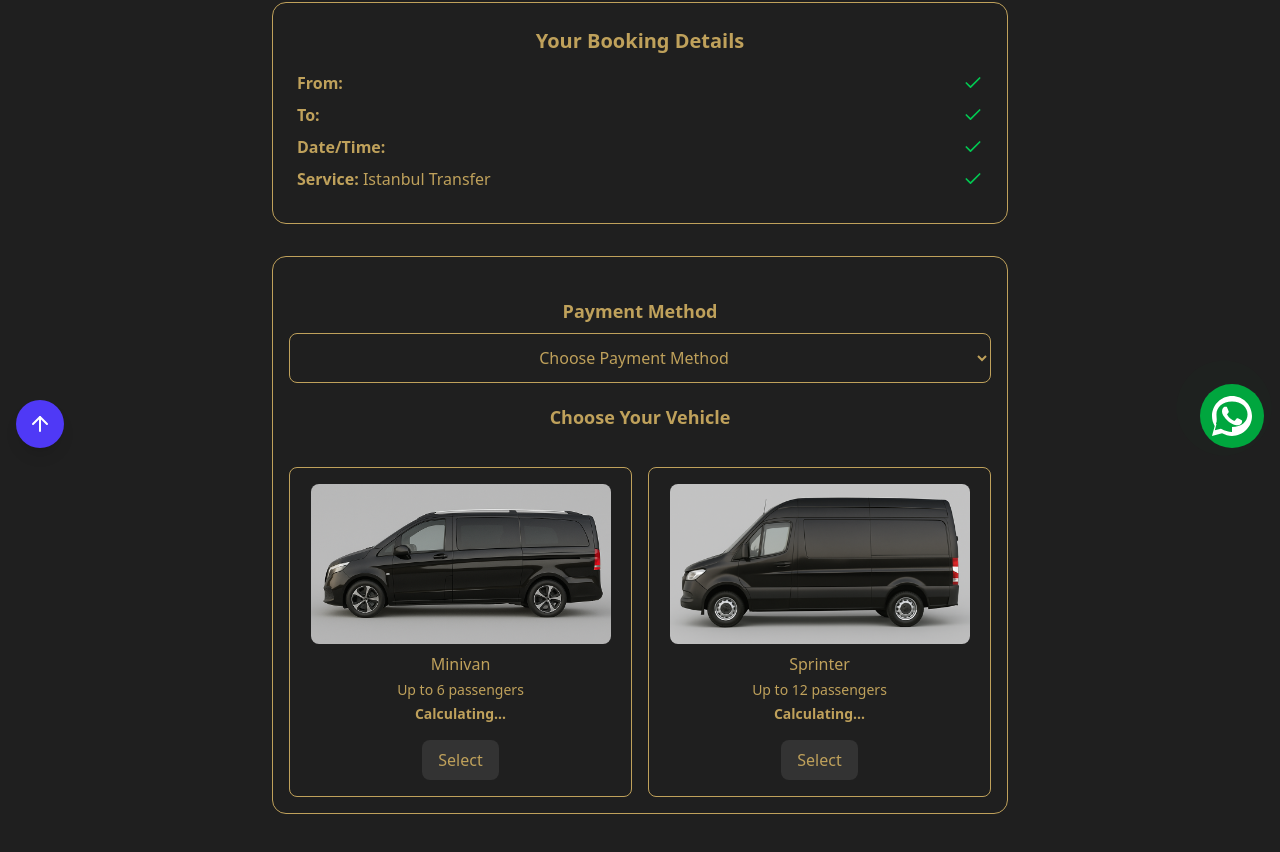
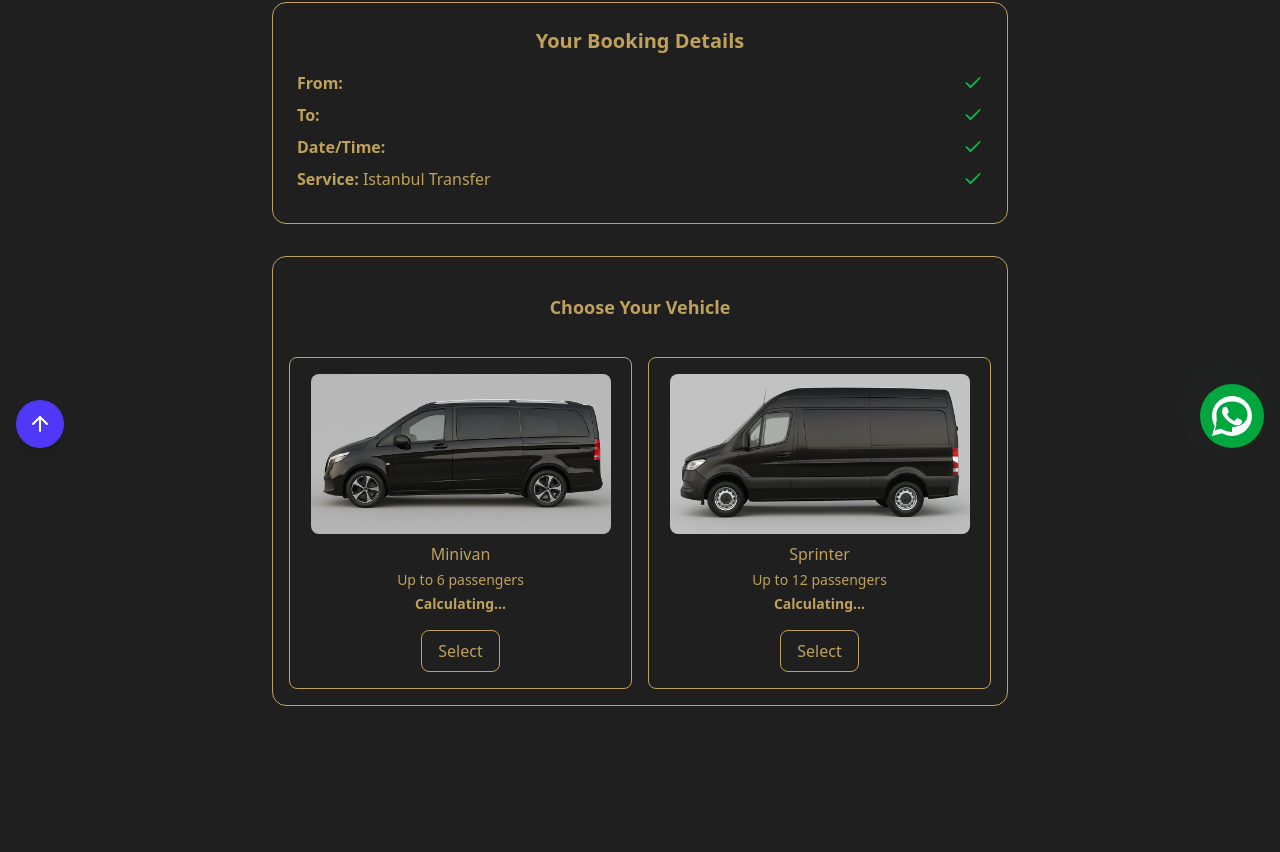
Before and after one commit to 0xSyntellect/v0-lp, a Next.js app: page /booking in a window 1280 px wide. Shown: the part 336-1188 px from the top of the page. After the commit the page ends 1114 px from the top, so only its background shows below. Built offline with nearby package versions, Linux system fonts and the light colour scheme.

Commit message:
ui fixes

```diff
--- a/app/api/distance/route.ts
+++ b/app/api/distance/route.ts
@@ -14,6 +14,10 @@ export async function GET(request: NextRequest) {
       { status: 500 }
     );
   }
+
+
+
+
 
   const url = `https://maps.googleapis.com/maps/api/distancematrix/json?units=metric&origins=${encodeURIComponent(
     origins
--- a/app/booking/page.tsx
+++ b/app/booking/page.tsx
@@ -101,10 +101,7 @@ function BookingContent() {
 
   // If user tries to select a vehicle but paymentMethod is not chosen
   const handleSelectClick = (vehicleName: string, vehiclePrice: number) => {
-    if (!paymentMethod) {
-      window.alert("Please choose a payment method first.");
-      return;
-    }
+
     selectVehicle(vehicleName, vehiclePrice);
   };
 
@@ -316,20 +313,7 @@ function BookingContent() {
         {/* STEP 2 => Vehicle Selection */}
         {currentStep === 2 && (
           <div className="bg-[#1F1F1F] p-4 rounded-xl border border-[#BFA15B] mb-8">
-                        <div className="mt-6">
-              <label className="block text-lg font-semibold mb-2 text-center">
-                Payment Method
-              </label>
-              <select
-                className="w-full px-4 py-3 border border-[#BFA15B] rounded-md bg-transparent text-[#BFA15B] text-center"
-                value={paymentMethod}
-                onChange={(e) => setPaymentMethod(e.target.value)}
-              >
-                <option value="">Choose Payment Method</option>
-                <option value="credit-card">Credit Card</option>
-                <option value="cash">Cash</option>
-              </select>
-            </div>
+
 
             <h3 className="p-5 text-lg font-semibold mb-4 text-center text-[#BFA15B]">
               Choose Your Vehicle
@@ -352,16 +336,18 @@ function BookingContent() {
                 <p className="text-sm font-semibold mb-4">{serviceType === "transfer"
                   ? (minivanPrice != null ? `$${minivanPrice}` : "Calculating…")
                   : `$${hourlyPriceMinivan}`}</p>
-                <button
-                  onClick={() => handleSelectClick("Minivan", serviceType === "transfer" ? (minivanPrice ?? 0) : hourlyPriceMinivan)}
-                  className={
-                    paymentMethod
-                      ? "px-4 py-2 rounded-md border border-[#BFA15B] text-[#BFA15B] bg-transparent hover:bg-[#BFA15B] hover:text-black transition-colors duration-300"
-                      : "px-4 py-2 rounded-md bg-[#333333] text-[#BFA15B] cursor-not-allowed"
-                  }
-                >
-                  Select
-                </button>
+                    <button
+                      onClick={() =>
+                        handleSelectClick(
+                          "Minivan",
+                          serviceType === "transfer" ? (minivanPrice ?? 0) : hourlyPriceMinivan
+                        )
+                      }
+                      className="px-4 py-2 rounded-md border border-[#BFA15B] text-[#BFA15B] bg-transparent hover:bg-[#BFA15B] hover:text-black transition-colors duration-300 cursor-pointer"
+                    >
+                      Select
+                    </button>
+
               </div>
 
               {/* Sprinter */}
@@ -381,15 +367,17 @@ function BookingContent() {
                   ? (sprinterPrice != null ? `$${sprinterPrice}` : "Calculating…")
                   : `$${hourlyPriceSprinter}`}</p>
                 <button
-                  onClick={() => handleSelectClick("Sprinter", serviceType === "transfer" ? (sprinterPrice ?? 0) : hourlyPriceSprinter)}
-                  className={
-                    paymentMethod
-                      ? "px-4 py-2 rounded-md border border-[#BFA15B] text-[#BFA15B] bg-transparent hover:bg-[#BFA15B] hover:text-black transition-colors duration-300"
-                      : "px-4 py-2 rounded-md bg-[#333333] text-[#BFA15B] cursor-not-allowed"
+                  onClick={() =>
+                    handleSelectClick(
+                      "Sprinter",
+                      serviceType === "transfer" ? (sprinterPrice ?? 0) : hourlyPriceSprinter
+                    )
                   }
+                  className="px-4 py-2 rounded-md border border-[#BFA15B] text-[#BFA15B] bg-transparent hover:bg-[#BFA15B] hover:text-black transition-colors duration-300 cursor-pointer"
                 >
                   Select
                 </button>
+
               </div>
             </div>
 
@@ -517,7 +505,9 @@ function BookingContent() {
 
         {/* STEP 4 ⇒ Modern Review & Confirm */}
         {currentStep === 4 && (
+
           <motion.div
+
             initial={{ opacity: 0, y: 20 }}
             animate={{ opacity: 1, y: 0 }}
             transition={{ duration: 0.5 }}
@@ -527,6 +517,20 @@ function BookingContent() {
               Final Review
             </h3>
             <div className="grid gap-6 md:grid-cols-2">
+            <div className="mt-6">
+              <label className="block text-lg font-semibold mb-2 text-center">
+                Payment Method
+              </label>
+              <select
+                className="w-full px-4 py-3 border border-[#BFA15B] rounded-md bg-transparent text-[#BFA15B] text-center"
+                value={paymentMethod}
+                onChange={(e) => setPaymentMethod(e.target.value)}
+              >
+                <option value="">Choose Payment Method</option>
+                <option value="credit-card">Credit Card</option>
+                <option value="cash">Cash</option>
+              </select>
+            </div>
               <div className="space-y-6">
                 {passengerDetails.map((p, i) => (
                   <div
@@ -572,7 +576,9 @@ function BookingContent() {
             </div>
           </motion.div>
         )}
+
       </div>
+
     </main>
   );
 }
```
